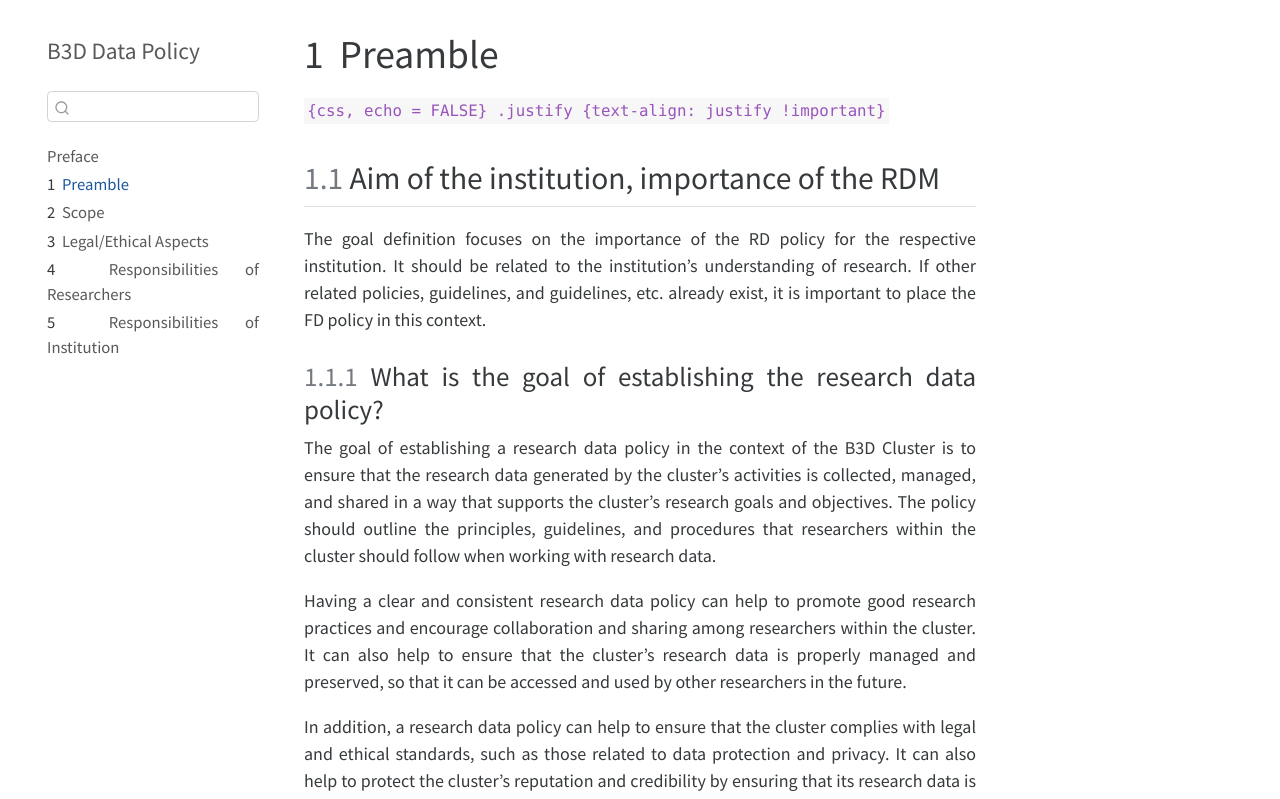
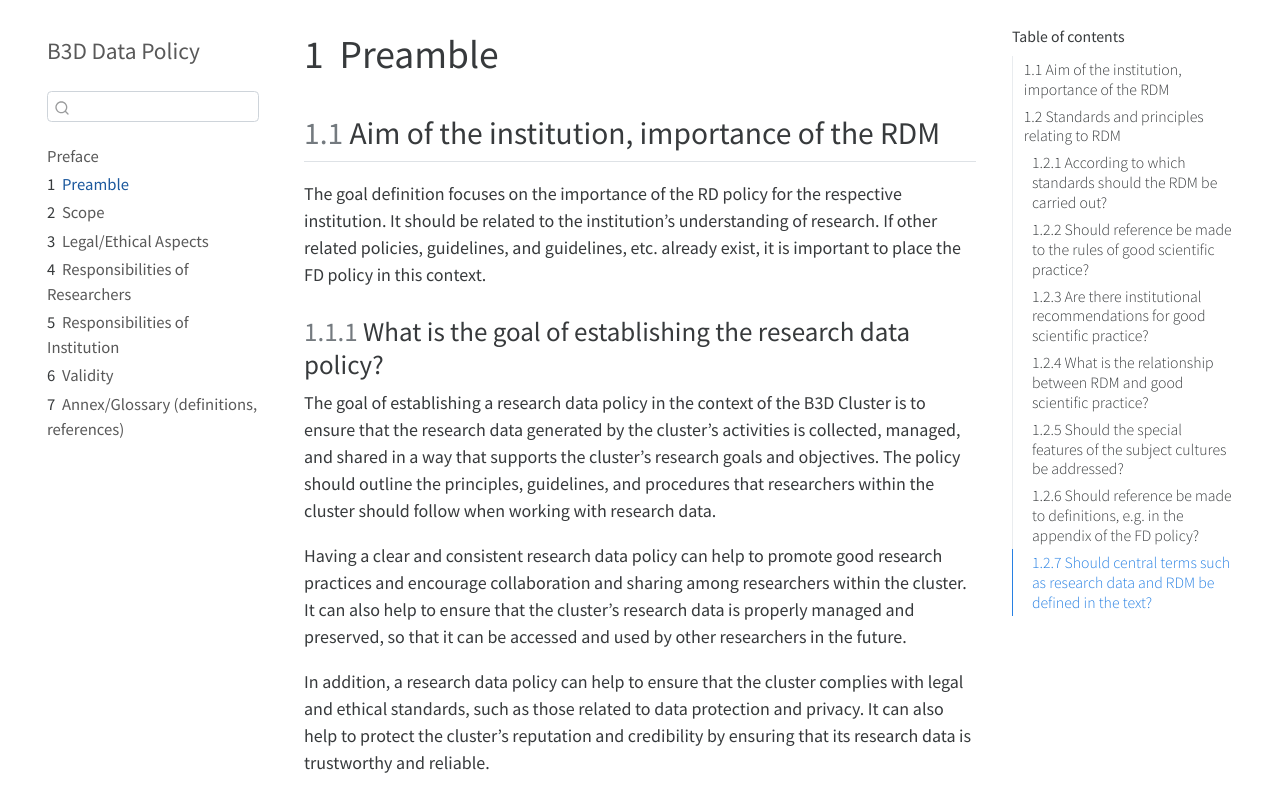
Before and after one commit to B3D-UzK/data-policy, a plain HTML site: page docs/preamble.html in a window 1280 px wide. Shown: the top 799 px of the page. Drawn offline with Linux system fonts and the light colour scheme.

Commit message:
change preamble

```diff
--- a/docs/preamble.html
+++ b/docs/preamble.html
@@ -62,7 +62,6 @@ ul.task-list li input[type="checkbox"] {
 }</script>
 
 
-<link rel="stylesheet" href="styles.css">
 </head>
 
 <body class="nav-sidebar floating">
@@ -124,12 +123,43 @@ ul.task-list li input[type="checkbox"] {
   <a href="./institution.html" class="sidebar-item-text sidebar-link"><span class="chapter-number">5</span>&nbsp; <span class="chapter-title">Responsibilities of Institution</span></a>
   </div>
 </li>
+        <li class="sidebar-item">
+  <div class="sidebar-item-container">
+  <a href="./validity.html" class="sidebar-item-text sidebar-link"><span class="chapter-number">6</span>&nbsp; <span class="chapter-title">Validity</span></a>
+  </div>
+</li>
+        <li class="sidebar-item">
+  <div class="sidebar-item-container">
+  <a href="./annex.html" class="sidebar-item-text sidebar-link"><span class="chapter-number">7</span>&nbsp; <span class="chapter-title">Annex/Glossary (definitions, references)</span></a>
+  </div>
+</li>
     </ul>
     </div>
 </nav>
 <!-- margin-sidebar -->
     <div id="quarto-margin-sidebar" class="sidebar margin-sidebar">
+        <nav id="TOC" role="doc-toc" class="toc-active">
+    <h2 id="toc-title">Table of contents</h2>
 
+  <ul>
+  <li><a href="#aim-of-the-institution-importance-of-the-rdm" id="toc-aim-of-the-institution-importance-of-the-rdm" class="nav-link active" data-scroll-target="#aim-of-the-institution-importance-of-the-rdm"><span class="toc-section-number">1.1</span>  Aim of the institution, importance of the RDM</a>
+  <ul class="collapse">
+  <li><a href="#what-is-the-goal-of-establishing-the-research-data-policy" id="toc-what-is-the-goal-of-establishing-the-research-data-policy" class="nav-link" data-scroll-target="#what-is-the-goal-of-establishing-the-research-data-policy"><span class="toc-section-number">1.1.1</span>  What is the goal of establishing the research data policy?</a></li>
+  <li><a href="#what-fundamental-importance-does-the-institution-attach-to-research-data-management-for-science-and-society" id="toc-what-fundamental-importance-does-the-institution-attach-to-research-data-management-for-science-and-society" class="nav-link" data-scroll-target="#what-fundamental-importance-does-the-institution-attach-to-research-data-management-for-science-and-society"><span class="toc-section-number">1.1.2</span>  What fundamental importance does the institution attach to Research Data Management for science and society?</a></li>
+  <li><a href="#what-significance-does-rdm-have-for-the-university-or-college-and-research" id="toc-what-significance-does-rdm-have-for-the-university-or-college-and-research" class="nav-link" data-scroll-target="#what-significance-does-rdm-have-for-the-university-or-college-and-research"><span class="toc-section-number">1.1.3</span>  What significance does RDM have for the university or college and research?</a></li>
+  </ul></li>
+  <li><a href="#standards-and-principles-relating-to-rdm" id="toc-standards-and-principles-relating-to-rdm" class="nav-link" data-scroll-target="#standards-and-principles-relating-to-rdm"><span class="toc-section-number">1.2</span>  Standards and principles relating to RDM</a>
+  <ul class="collapse">
+  <li><a href="#according-to-which-standards-should-the-rdm-be-carried-out" id="toc-according-to-which-standards-should-the-rdm-be-carried-out" class="nav-link" data-scroll-target="#according-to-which-standards-should-the-rdm-be-carried-out"><span class="toc-section-number">1.2.1</span>  According to which standards should the RDM be carried out?</a></li>
+  <li><a href="#should-reference-be-made-to-the-rules-of-good-scientific-practice" id="toc-should-reference-be-made-to-the-rules-of-good-scientific-practice" class="nav-link" data-scroll-target="#should-reference-be-made-to-the-rules-of-good-scientific-practice"><span class="toc-section-number">1.2.2</span>  Should reference be made to the rules of good scientific practice?</a></li>
+  <li><a href="#are-there-institutional-recommendations-for-good-scientific-practice" id="toc-are-there-institutional-recommendations-for-good-scientific-practice" class="nav-link" data-scroll-target="#are-there-institutional-recommendations-for-good-scientific-practice"><span class="toc-section-number">1.2.3</span>  Are there institutional recommendations for good scientific practice?</a></li>
+  <li><a href="#what-is-the-relationship-between-rdm-and-good-scientific-practice" id="toc-what-is-the-relationship-between-rdm-and-good-scientific-practice" class="nav-link" data-scroll-target="#what-is-the-relationship-between-rdm-and-good-scientific-practice"><span class="toc-section-number">1.2.4</span>  What is the relationship between RDM and good scientific practice?</a></li>
+  <li><a href="#should-the-special-features-of-the-subject-cultures-be-addressed" id="toc-should-the-special-features-of-the-subject-cultures-be-addressed" class="nav-link" data-scroll-target="#should-the-special-features-of-the-subject-cultures-be-addressed"><span class="toc-section-number">1.2.5</span>  Should the special features of the subject cultures be addressed?</a></li>
+  <li><a href="#should-reference-be-made-to-definitions-e.g.-in-the-appendix-of-the-fd-policy" id="toc-should-reference-be-made-to-definitions-e.g.-in-the-appendix-of-the-fd-policy" class="nav-link" data-scroll-target="#should-reference-be-made-to-definitions-e.g.-in-the-appendix-of-the-fd-policy"><span class="toc-section-number">1.2.6</span>  Should reference be made to definitions, e.g.&nbsp;in the appendix of the FD policy?</a></li>
+  <li><a href="#should-central-terms-such-as-research-data-and-rdm-be-defined-in-the-text" id="toc-should-central-terms-such-as-research-data-and-rdm-be-defined-in-the-text" class="nav-link" data-scroll-target="#should-central-terms-such-as-research-data-and-rdm-be-defined-in-the-text"><span class="toc-section-number">1.2.7</span>  Should central terms such as research data and RDM be defined in the text?</a></li>
+  </ul></li>
+  </ul>
+</nav>
     </div>
 <!-- main -->
 <main class="content" id="quarto-document-content">
@@ -150,8 +180,6 @@ ul.task-list li input[type="checkbox"] {
 
 </header>
 
-<p><code>{css, echo = FALSE} .justify {text-align: justify !important}</code></p>
-<div class="justify">
 <section id="aim-of-the-institution-importance-of-the-rdm" class="level2" data-number="1.1">
 <h2 data-number="1.1" class="anchored" data-anchor-id="aim-of-the-institution-importance-of-the-rdm"><span class="header-section-number">1.1</span> Aim of the institution, importance of the RDM</h2>
 <p>The goal definition focuses on the importance of the RD policy for the respective institution. It should be related to the institution’s understanding of research. If other related policies, guidelines, and guidelines, etc. already exist, it is important to place the FD policy in this context.</p>
@@ -200,11 +228,10 @@ ul.task-list li input[type="checkbox"] {
 <section id="should-central-terms-such-as-research-data-and-rdm-be-defined-in-the-text" class="level3" data-number="1.2.7">
 <h3 data-number="1.2.7" class="anchored" data-anchor-id="should-central-terms-such-as-research-data-and-rdm-be-defined-in-the-text"><span class="header-section-number">1.2.7</span> Should central terms such as research data and RDM be defined in the text?</h3>
 <p>It is recommended to define central terms such as research data and research data management in the text. This can help ensure that all readers have a clear understanding of the concepts being discussed, and can help avoid confusion or misunderstandings. Additionally, providing definitions can help to establish the context and relevance of these terms within the proposal, and can help to support the overall goals and objectives of the initiative.</p>
+
+
 </section>
 </section>
-</div>
-
-
 
 </main> <!-- /main -->
 <script id="quarto-html-after-body" type="application/javascript">
```
